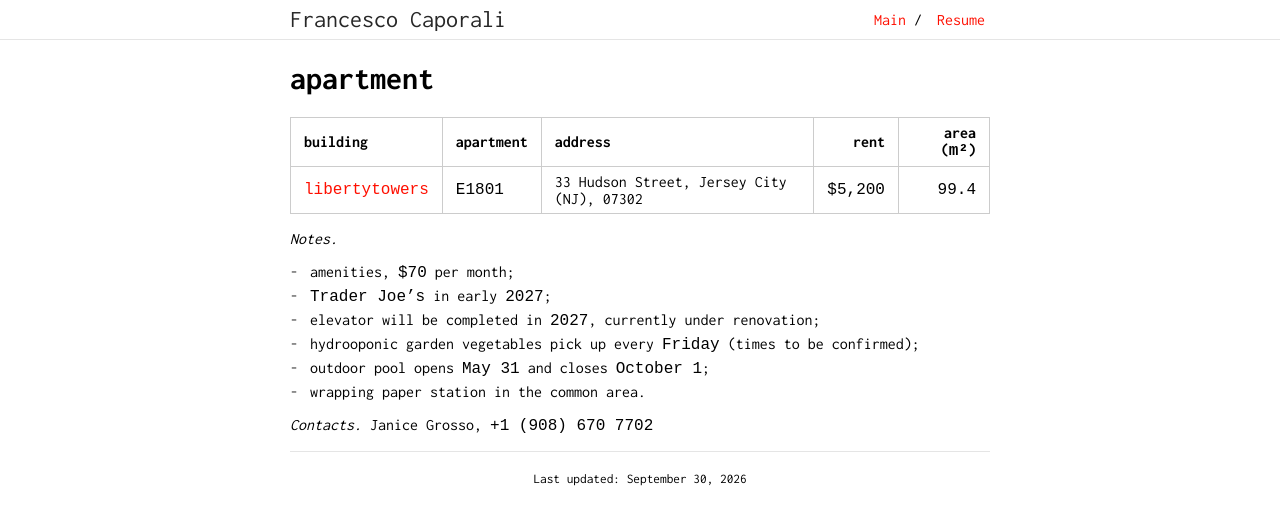
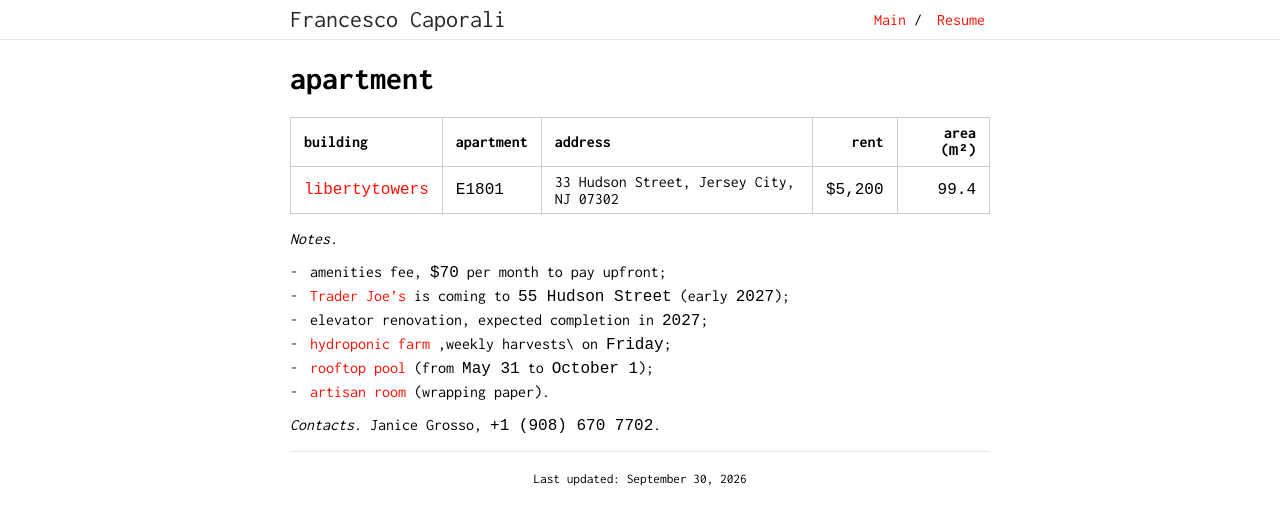
Before and after one commit to caporali/caporali.github.io, a Jekyll site: the page built from files/apt/markdown/info.md, in a window 1280 px wide. Shown: the top 525 px of the page. Built offline with Jekyll 4.4.1, drawn with Linux system fonts in a browser that asks for light colours; our own code applies the rules of GitHub Pages for plain Markdown files.

Commit message:
minor update (acs and info)

```diff
--- a/files/apt/markdown/info.md
+++ b/files/apt/markdown/info.md
@@ -2,14 +2,14 @@
 
 | building | apartment | address | rent | area (`m²`) |
 | --- | --- | --- | ---: | ---: |
-| [`libertytowers`](https://verisresidential.com/jersey-city-nj-apartments/liberty-towers/) | `E1801` | 33 Hudson Street, Jersey City (NJ), 07302 | `$5,200` | `99.4` |
+| [`libertytowers`](https://verisresidential.com/jersey-city-nj-apartments/liberty-towers/) | `E1801` | 33 Hudson Street, Jersey City, NJ 07302 | `$5,200` | `99.4` |
 
 *Notes.*
-- amenities, `$70` per month;
-- `Trader Joe’s` in early `2027`;
-- elevator will be completed in `2027`, currently under renovation;
-- hydrooponic garden vegetables pick up every `Friday` (times to be confirmed);
-- outdoor pool opens `May 31` and closes `October 1`;
-- wrapping paper station in the common area.
+- amenities fee, `$70` per month to pay upfront;
+- [Trader Joe’s](https://locations.traderjoes.com/nj/jersey-city/874/) is coming to `55 Hudson Street` (early `2027`);
+- elevator renovation, expected completion in `2027`;
+- [hydroponic farm](https://verisresidential.com/jersey-city-nj-apartments/liberty-towers/) ,weekly harvests\ on `Friday`;
+- [rooftop pool](https://verisresidential.com/jersey-city-nj-apartments/liberty-towers/) (from `May 31` to `October 1`);
+- [artisan room](https://verisresidential.com/jersey-city-nj-apartments/liberty-towers/) (wrapping paper).
 
-*Contacts.* Janice Grosso, `+1 (908) 670 7702`
+*Contacts.* Janice Grosso, `+1 (908) 670 7702`.
```
Also changed, not shown: apt.md (+1 -1 lines), files/apt/data.json (+138 -3 lines), files/apt/markdown/furniture.md (+2 -1 lines), files/apt/plan/plan_ac.svg (added).
